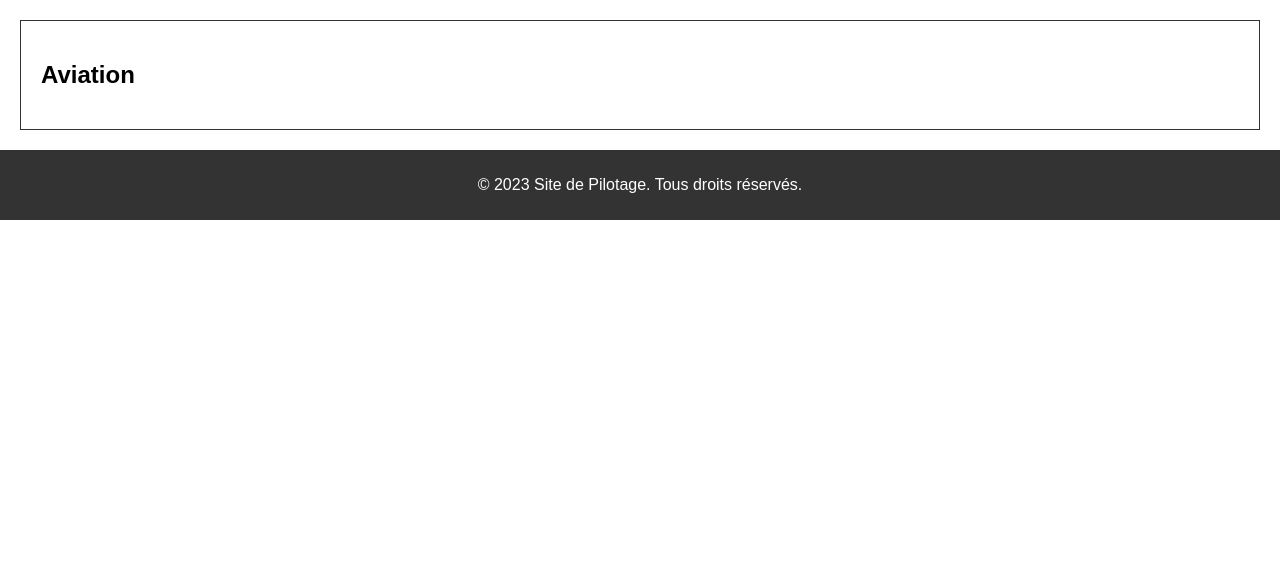
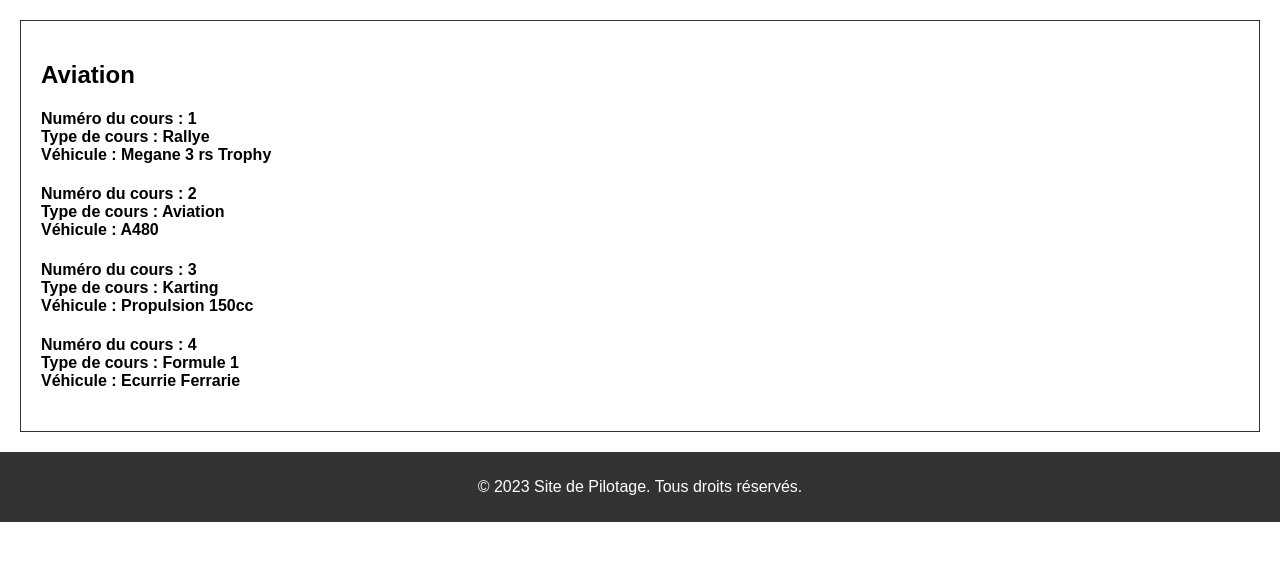
Before and after one commit to Endy-sys32/B3-C1-Django-Endy-Mehraein, a Django app: page /aviation/ in a window 1280 px wide. Shown: the part 178-739 px from the top of the page. Run offline with Django 4.2, Linux system fonts and the light colour scheme; data comes from the database, SQL or seed files in the repository; both versions use the stored data as it was after the commit.

Commit message:
ajout interface sans méthode back

```diff
--- a/pilotage/src/models.py
+++ b/pilotage/src/models.py
@@ -16,9 +16,12 @@ class VehiculePilotage(models.Model):
         return self.model_vehicule
 
 class CoursPilotage(models.Model):
+    titre_cours = models.CharField(max_length=400, default= 'Cours de Pilotage')
     id_cours = models.IntegerField(primary_key=True)
     id_type = models.ForeignKey(TypePilotage, on_delete=models.CASCADE)
     id_vehicule = models.ForeignKey(VehiculePilotage, on_delete=models.CASCADE)
+    def __str__(self):
+        return self.titre_cours
 
 class User(models.Model):
     id_user = models.IntegerField(primary_key=True)
--- a/pilotage/src/templates/aviation/index.html
+++ b/pilotage/src/templates/aviation/index.html
@@ -4,5 +4,12 @@
 {% block corp %}
     <section>
     <h2>Aviation</h2>
+        {% for cour in cours %}
+            <h4>
+                Numéro du cours : {{ cour.id_cours }}<br/>
+                Type de cours : {{ cour.id_type }}<br/>
+                Véhicule : {{ cour.id_vehicule }}<br/>
+            </h4>
+        {% endfor %}
     </section>
 {% endblock %}
--- a/pilotage/src/urls.py
+++ b/pilotage/src/urls.py
@@ -4,6 +4,7 @@ from . import views
 urlpatterns = [
     path('',views.index, name='index'),
     path('reservation/',views.reservation_index, name='reservation_index'),
+    path('reservation/<int:reservation_id>/',views.reservation_index_id, name='reservation_index_id'),
     path('automobile/',views.auto_index, name='auto_index'),
     path('aviation/',views.avia_index, name='avia_index'),
     path('compte/',views.compte_index, name='compte_index'),
--- a/pilotage/src/views.py
+++ b/pilotage/src/views.py
@@ -1,18 +1,28 @@
 from django.contrib.auth import login, authenticate
 from django.shortcuts import render, redirect
 from django.http import HttpResponse
+from .models import Reservation,CoursPilotage
 
 def index(request):
     return render(request, 'index.html')
 
 def reservation_index(request):
-    return render(request, 'reservation/index.html')
+    reservations = Reservation.objects.all()
+    data = {'reservations':reservations}
+    return render(request, 'reservation/index.html', data)
+
+def reservation_index_id(request, reservation_id):
+    return render(request, 'reservation/reservation.html')
 
 def auto_index(request):
-    return render(request, 'automobile/index.html')
+    cours = CoursPilotage.objects.all()
+    data = {'cours':cours}
+    return render(request, 'automobile/index.html', data)
 
 def avia_index(request):
-    return render(request, 'aviation/index.html')
+    cours = CoursPilotage.objects.all()
+    data = {'cours': cours}
+    return render(request, 'aviation/index.html', data)
 
 def compte_index(request):
     if request.method == 'POST':
```
Also changed, not shown: pilotage/src/templates/automobile/index.html (+7 -0 lines), pilotage/src/templates/reservation/index.html (+9 -1 lines), pilotage/src/templates/reservation/reservation.html (added, +8 -0 lines), pilotage/db.sqlite3, pilotage/src/migrations/0002_courspilotage_titre_cours.py (added), 1 other file.
